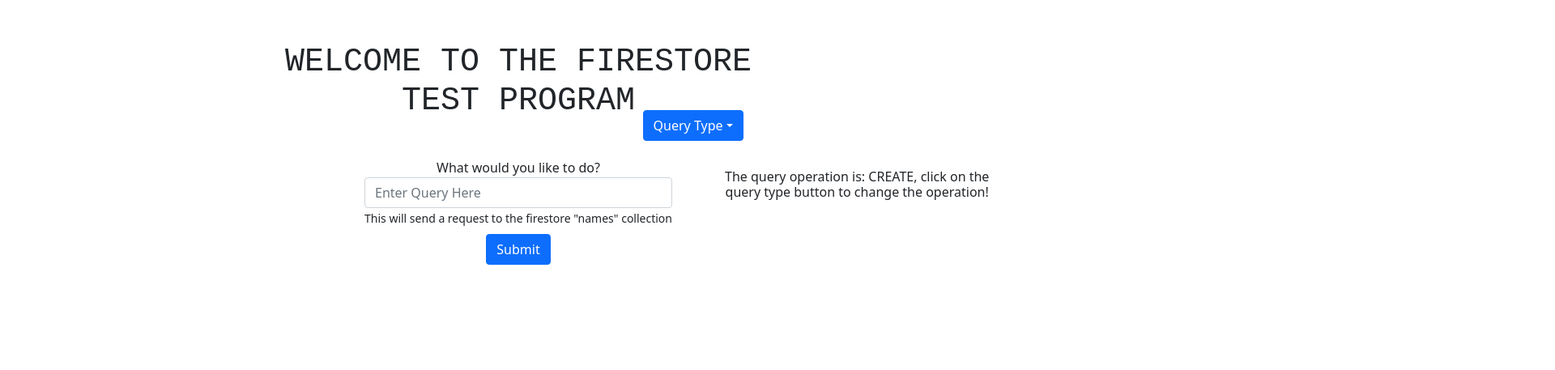
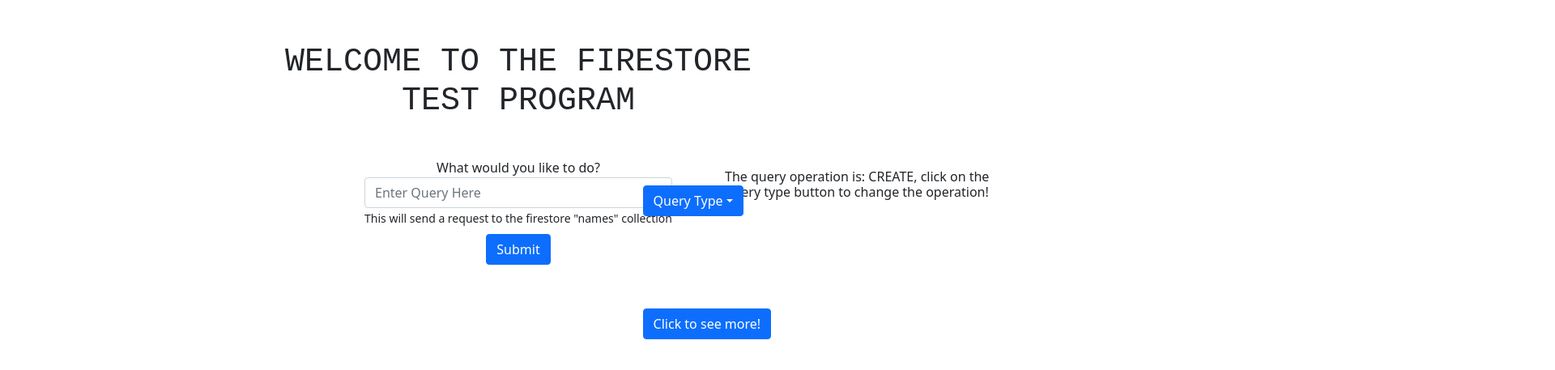
Before and after one commit to SamEThibault/react-firestore-basics, a React (Create React App) app: page / in a window 1280 px wide. Shown: the part 139-596 px from the top of the page at 81% size, 1920 px wide, since content can reach past the window. Built offline with nearby package versions, Linux system fonts and the light colour scheme.

Commit message:
updated project structure

```diff
--- a/src/App.css
+++ /dev/null
@@ -1,33 +0,0 @@
-.Header {
-  position: absolute;
-  left: 50%;
-  top: 30%;
-  transform: translate(-50%, -50%);
-  padding: 10px;
-  text-align: center;
-  font-family: monospace;
-}
-
-.Form {
-  position: absolute;
-  left: 50%;
-  top: 50%;
-  transform: translate(-50%, -50%);
-  padding: 10px;
-  text-align: center;
-
-}
-
-.Dropdown {
-left: 62%;
-top: 275px;
-}
-
-.Query-text-box {
-  height: 80px;
-  width: 350px;
-  text-align: center;
-  position: absolute;
-  left: 69%;
-  top: 43.5%;
-}
--- a/src/App.js
+++ b/src/App.js
@@ -1,52 +1,27 @@
-import './App.css';
-import { Dropdown, form } from 'react-bootstrap';
+import './Styles/App.css';
 import { React, useState } from 'react';
-import userQuery from './Query.js';
+import Home from './Views/Home.js';
 import 'bootstrap/dist/css/bootstrap.min.css';
+import ViewDB from "./Views/ViewDB";
 
-function App() {
 
-  // used to call the query function from Query.js, specified using dropdown menu
-  const [operation, setOperation] = useState("CREATE");
 
-  // call the userQuery using the operation and the user's input field onSubmit
-  const handleSubmit = (event) => {
-    event.preventDefault();
-    const name = event.target[0].value;
-    userQuery(operation, name);
+export default function App() {
+
+  const [view, setView] = useState("Home");
+
+  // use redux to make the view state global to use setView in other components
+   function handleView(viewToSet)
+  {
+    setView(viewToSet);
   }
 
   return (
-    <div className="App">
+    <div>
+    {view === "Home" ? <Home/> : ""}
+    {view === "ViewDB" ? <ViewDB/> : ""}
+    </div>
 
-      <h1 className="Header">WELCOME TO THE FIRESTORE TEST PROGRAM</h1>
 
-      <div className="Query-text-box">
-        <h6> The query operation is: {operation}, click on the query type button to change the operation! </h6>
-      </div>
-
-      <form className="Form" onSubmit={handleSubmit}>
-        <div className="form-group">
-          <label for="exampleInputEmail1">What would you like to do?</label>
-          <input type="form" className="form-control" id="exampleInputEmail1" aria-describedby="emailHelp" placeholder="Enter Query Here" />
-        </div>
-        <small>This will send a request to the firestore "names" collection </small>
-        <h2></h2>
-        <button type="submit" className="btn btn-primary">Submit</button>
-      </form>
-
-      <Dropdown className="Dropdown">
-        <Dropdown.Toggle id="dropdown-basic">
-          Query Type
-        </Dropdown.Toggle>
-
-        <Dropdown.Menu>
-          <Dropdown.Item onClick={e => setOperation("CREATE")}>CREATE</Dropdown.Item>
-          <Dropdown.Item onClick={e => setOperation("DELETE")}>DELETE</Dropdown.Item>
-        </Dropdown.Menu>
-      </Dropdown>
-    </div>
   );
 }
-
-export default App;
--- /dev/null
+++ b/src/Styles/home.css
@@ -0,0 +1,40 @@
+.Header {
+    position: absolute;
+    left: 50%;
+    top: 30%;
+    transform: translate(-50%, -50%);
+    padding: 10px;
+    text-align: center;
+    font-family: monospace;
+  }
+
+  .Form {
+    position: absolute;
+    left: 50%;
+    top: 50%;
+    transform: translate(-50%, -50%);
+    padding: 10px;
+    text-align: center;
+
+  }
+
+  .Dropdown {
+    position: fixed !important;
+    left: 62%;
+    top: 46%;
+  }
+
+  .Query-text-box {
+    height: 80px;
+    width: 350px;
+    text-align: center;
+    position: absolute;
+    left: 69%;
+    top: 43.5%;
+  }
+
+  .see-more-btn {
+    position: fixed !important;
+    left: 62%;
+    top: 65%;
+  }
--- /dev/null
+++ b/src/Views/Home.js
@@ -0,0 +1,56 @@
+import '../Styles/home.css';
+import { Dropdown, Button } from 'react-bootstrap';
+import { React, useState } from 'react';
+import userQuery from '../Functions/Query.js';
+import 'bootstrap/dist/css/bootstrap.min.css';
+import handleView from "../App.js";
+
+export default function Home() {
+    // used to call the query function from Query.js, specified using dropdown menu
+    const [operation, setOperation] = useState("CREATE");
+
+    // call the userQuery using the operation and the user's input field onSubmit
+    const handleSubmit = (event) => {
+        event.preventDefault();
+        const name = event.target[0].value;
+        userQuery(operation, name);
+    }
+
+
+    return (
+        <div className="App">
+
+            <h1 className="Header">WELCOME TO THE FIRESTORE TEST PROGRAM</h1>
+
+            <div className="Query-text-box">
+                <h6> The query operation is: {operation}, click on the query type button to change the operation! </h6>
+            </div>
+
+            <form className="Form" onSubmit={handleSubmit}>
+                <div className="form-group">
+                    <label for="exampleInputEmail1">What would you like to do?</label>
+                    <input type="form" className="form-control" id="exampleInputEmail1" aria-describedby="emailHelp" placeholder="Enter Query Here" />
+                </div>
+                <small>This will send a request to the firestore "names" collection </small>
+                <h2></h2>
+                <button type="submit" className="btn btn-primary">Submit</button>
+            </form>
+
+            <Dropdown className="Dropdown">
+                <Dropdown.Toggle id="dropdown-basic">
+                    Query Type
+                </Dropdown.Toggle>
+
+                <Dropdown.Menu>
+                    <Dropdown.Item onClick={e => setOperation("CREATE")}>CREATE</Dropdown.Item>
+                    <Dropdown.Item onClick={e => setOperation("DELETE")}>DELETE</Dropdown.Item>
+                </Dropdown.Menu>
+            </Dropdown>
+
+            {/* Use redux to onClick this button to change view */}
+            <Button className="see-more-btn">
+                Click to see more!
+            </Button>
+        </div>
+    );
+}
--- /dev/null
+++ b/src/Views/ViewDB.js
@@ -0,0 +1,11 @@
+
+export default function seeMoreDB()
+{
+    return (
+
+        <div>
+            <h1>yoooooo</h1>
+        </div>
+
+    );
+}
```
Also changed, not shown: src/Functions/Firebase.js (renamed from src/Firebase.js), src/Functions/Query.js (renamed from src/Query.js), src/Styles/App.css (added).
